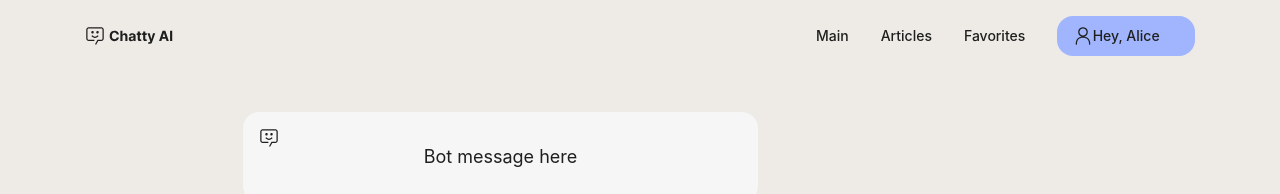
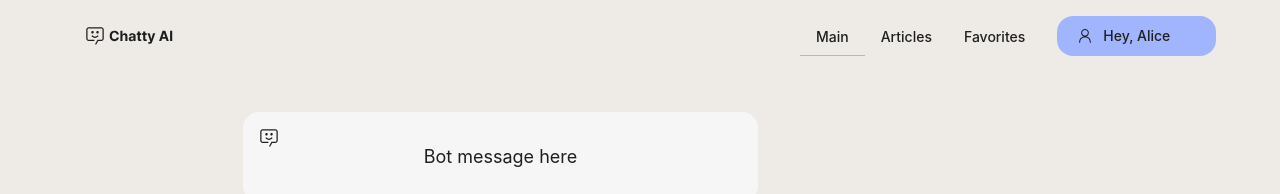
Before and after one commit to Tatty13/chatty-ai, a React (Create React App) app: page / in a window 1280 px wide. Shown: the top 194 px of the page. Built offline with nearby package versions, Linux system fonts and the light colour scheme; no server answers.

Commit message:
refactor: create Nav component, add active class for menu links

```diff
--- a/src/assets/css/common.css
+++ b/src/assets/css/common.css
@@ -1,7 +1,6 @@
 .root {
   margin: 0 auto;
   background-color: var(--color-bg-primary);
-
 }
 
 .page {
@@ -9,13 +8,38 @@
   max-width: 1280px;
   width: 100%;
   min-height: 100vh;
-	color: var(--color-text-primary);
   position: relative;
   display: flex;
   flex-direction: column;
+  color: var(--color-text-primary);
   font-family: 'Inter', Arial, sans-serif;
   font-style: normal;
   font-weight: 400;
   font-size: 18px;
   line-height: 22px;
+  -moz-osx-font-smoothing: grayscale;
+  -webkit-font-smoothing: antialiased;
+  -webkit-text-size-adjust: 100%;
+  -ms-text-size-adjust: 100%;
+  -moz-text-size-adjust: 100%;
 }
+
+.link {
+  text-decoration: none;
+  cursor: pointer;
+  transition: 0.3s;
+}
+
+.list {
+  margin: 0;
+  padding: 0;
+  display: flex;
+  list-style: none;
+}
+
+.btn {
+  padding: 0;
+  border: none;
+  outline: none;
+  cursor: pointer;
+}
--- a/src/components/Header/Header.css
+++ b/src/components/Header/Header.css
@@ -13,36 +13,3 @@
   margin: 26px 0 42px 85px;
   padding: 0;
 }
-
-.header__menu {
-	margin: 16px 85px 32px 0;
-	padding: 0;
-	max-width: 395px;
-	height: 40px;
-	display: flex;
-	justify-content: space-around;
-}
-
-.header__link {
-	margin: 0;
-	padding: 10px 16px;
-	text-decoration: none;
-	color: var(--color-text-primary);
-	font-weight: 500;
-	font-size: 14px;
-	line-height: 20px;
-}
-
-.header__link_auth {
-	margin-left: 16px;
-   width: 127px;
-	background-color: var(--color-bg-brand);
-	border-radius: 16px;
-	background-image: url(../../assets/icons/radix-icons_person.svg);
-	background-position: 16px;
-   background-repeat: no-repeat;
-   background-size: 20px 20px;
-	display: flex;
-	align-content: center;
-	justify-content: center;
-}
--- a/src/components/Header/Header.js
+++ b/src/components/Header/Header.js
@@ -2,6 +2,7 @@ import React from 'react';
 import { Link } from 'react-router-dom';
 import './Header.css';
 import logo from '../../assets/icons/logo.svg';
+import { Nav } from '../';
 
 const Header = () => {
   return (
@@ -13,28 +14,7 @@ const Header = () => {
           className='header__logo'
         />
       </Link>
-      <nav className='header__menu'>
-        <Link
-          className='header__link'
-          to='/'>
-          Main
-        </Link>
-        <Link
-          className='header__link'
-          to='/articles'>
-          Articles
-        </Link>
-        <Link
-          className='header__link'
-          to='/favorites'>
-          Favorites
-        </Link>
-        <Link
-          className='header__link header__link_auth'
-          to='/login'>
-          Hey, Alice
-        </Link>
-      </nav>
+      <Nav />
     </header>
   );
 };
--- /dev/null
+++ b/src/components/Nav/Nav.css
@@ -0,0 +1,32 @@
+.nav__list {
+  margin: 16px 85px 32px 0;
+  padding: 0;
+  max-width: 395px;
+  height: 40px;
+  display: flex;
+  justify-content: space-around;
+  align-items: center;
+}
+
+.nav__link {
+  padding: 10px 16px;
+  color: var(--color-text-primary);
+  font-weight: 500;
+  font-size: var(--text-size-s);
+  line-height: var(--text-line-xs);
+}
+
+.nav__link_type_auth {
+  margin-left: 16px;
+  width: 127px;
+  display: flex;
+  align-content: center;
+  justify-content: center;
+  background: url(../../assets/icons/radix-icons_person.svg) no-repeat
+    var(--color-bg-brand) 20px / 16px;
+  border-radius: 16px;
+}
+
+.nav__link_active {
+  border-bottom: var(--border-brand);
+}
--- /dev/null
+++ b/src/components/Nav/Nav.jsx
@@ -0,0 +1,43 @@
+import { NavLink } from 'react-router-dom';
+
+import './Nav.css';
+
+export const Nav = () => {
+  const handleActiveLink = ({ isActive }) =>
+    `link nav__link ${isActive ? 'nav__link_active' : ''}`;
+
+  return (
+    <nav className='nav'>
+      <ul className='list nav__list'>
+        <li>
+          <NavLink
+            className={handleActiveLink}
+            to='/'>
+            Main
+          </NavLink>
+        </li>
+        <li>
+          <NavLink
+            className={handleActiveLink}
+            to='/articles'>
+            Articles
+          </NavLink>
+        </li>
+        <li>
+          <NavLink
+            className={handleActiveLink}
+            to='/favorites'>
+            Favorites
+          </NavLink>
+        </li>
+        <li>
+          <NavLink
+            className='link nav__link nav__link_type_auth'
+            to='/profile'>
+            Hey, Alice
+          </NavLink>
+        </li>
+      </ul>
+    </nav>
+  );
+};
--- a/src/components/index.js
+++ b/src/components/index.js
@@ -3,3 +3,5 @@ export * from './Footer/Footer';
 export * from './Header/Header';
 export * from './Login/Login';
 export * from './Register/Register';
+
+export * from './Nav/Nav';
```
Also changed, not shown: src/api/SmartspeechApi.js (added, +34 -0 lines). Lines whose indentation alone changed are shown as unchanged.
